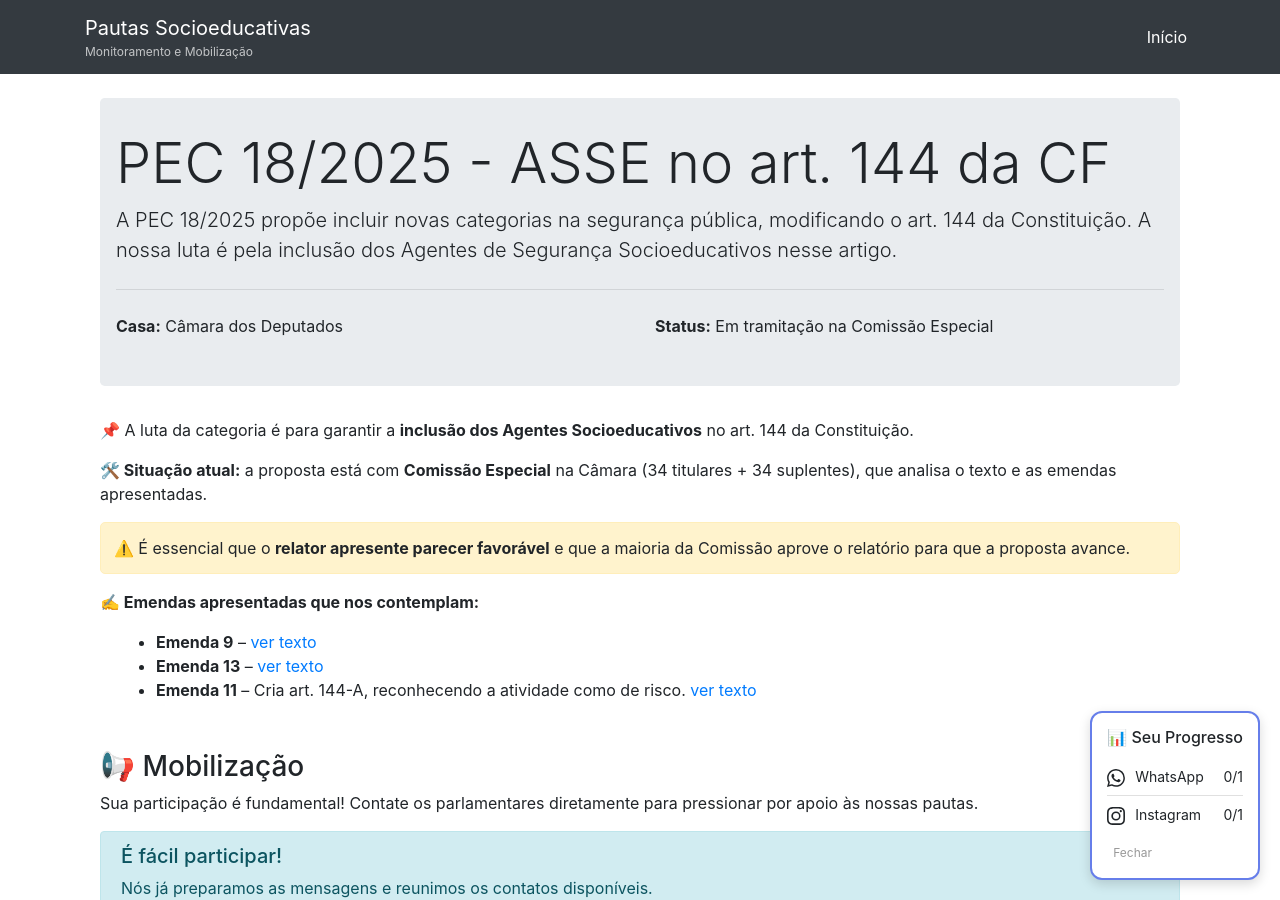
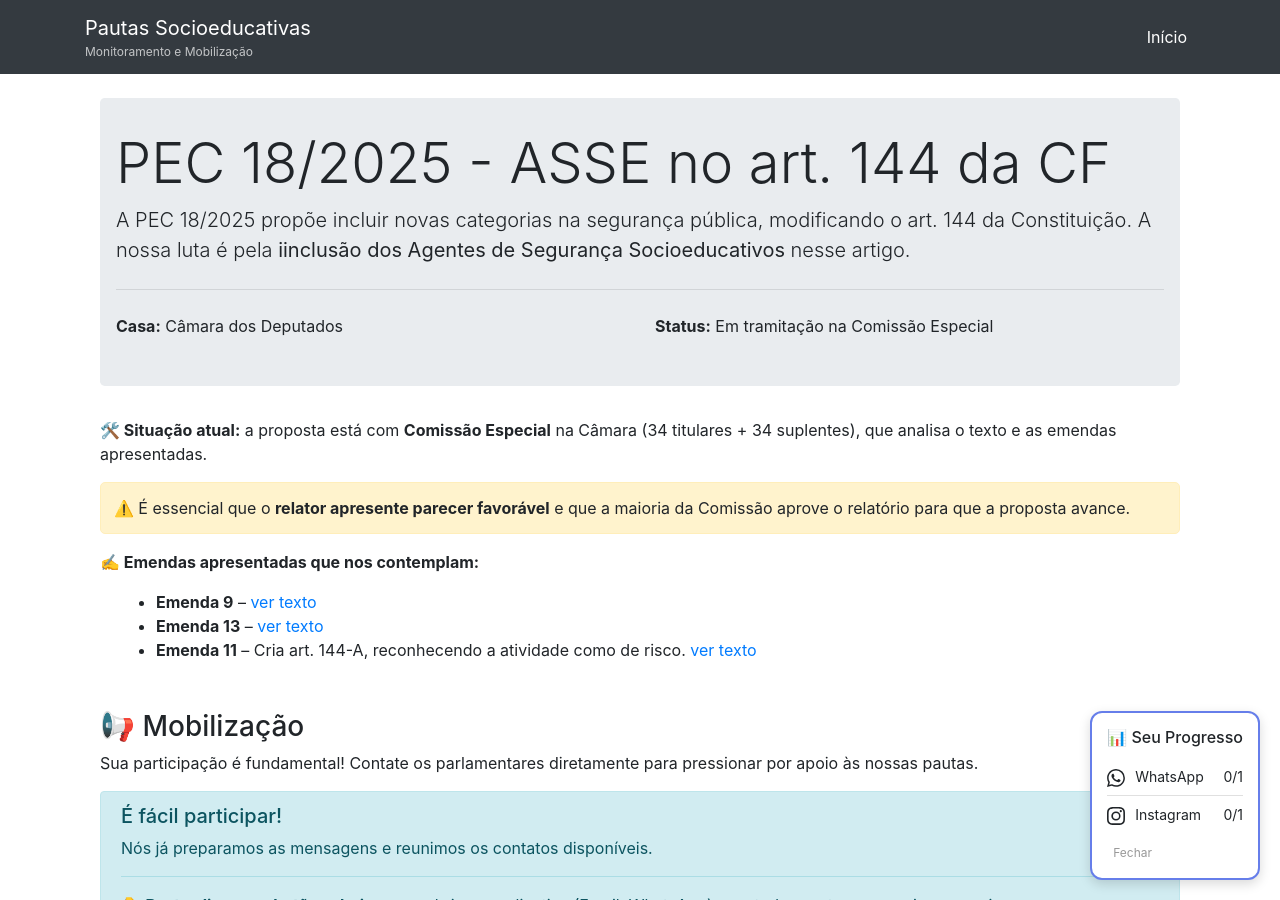
Before and after one commit to juliocjd/pautas-socioeducativas, a Jekyll site: the page built from _pautas/novo-teste.md, in a window 1280 px wide and 900 px high. Built offline with Jekyll 4.4.1, drawn with Linux system fonts in a browser that asks for light colours; nearby versions of some CDN libraries.

Commit message:
Atualizar pauta: novo-teste.md

```diff
--- a/_pautas/novo-teste.md
+++ b/_pautas/novo-teste.md
@@ -2,7 +2,7 @@
 layout: pauta
 title: PEC 18/2025 - ASSE no art. 144 da CF
 description: |
-  A PEC 18/2025 propõe incluir novas categorias na segurança pública, modificando o art. 144 da Constituição. A nossa luta é pela inclusão dos Agentes de Segurança Socioeducativos nesse artigo.
+  A PEC 18/2025 propõe incluir novas categorias na segurança pública, modificando o art. 144 da Constituição. A nossa luta é pela <strong>iinclusão dos Agentes de Segurança Socioeducativos</strong> nesse artigo.
 casa: Câmara dos Deputados
 status: Em tramitação na Comissão Especial
 featured: true
@@ -37,15 +37,12 @@ campanha:
       Agradecemos pelo seu apoio à inclusão dos Agentes de Segurança Socioeducativos na PEC 18/2025. Sua posição fortalece uma categoria que atua diariamente em condições de risco e com grande responsabilidade social.
 ---
 
-  <p>📌 A luta da categoria é para garantir a <strong>inclusão dos Agentes Socioeducativos</strong> no art. 144 da Constituição.</p>
-  <p><strong>🛠️ Situação atual:</strong> a proposta está com <strong>Comissão Especial</strong> na Câmara (34 titulares + 34 suplentes), que analisa o texto e as emendas apresentadas.</p>
-
-  <div style="background-color: #fff3cd; border: 1px solid #ffeeba; padding: 0.8em; border-radius: 5px; margin: 1em 0;">
+<p><strong>🛠️ Situação atual:</strong> a proposta está com <strong>Comissão Especial</strong> na Câmara (34 titulares + 34 suplentes), que analisa o texto e as emendas apresentadas.</p>
+<div style="background-color: #fff3cd; border: 1px solid #ffeeba; padding: 0.8em; border-radius: 5px; margin: 1em 0;">
     ⚠️ É essencial que o <strong>relator apresente parecer favorável</strong> e que a maioria da Comissão aprove o relatório para que a proposta avance.
-  </div>
-
-  <p><strong>✍️ Emendas apresentadas que nos contemplam:</strong></p>
-  <ul style="margin-left: 1em;">
+</div>
+<p><strong>✍️ Emendas apresentadas que nos contemplam:</strong></p>
+<ul style="margin-left: 1em;">
     <li><strong>Emenda 9</strong> – <a href="https://www.camara.leg.br/proposicoesWeb/prop_mostrarintegra?codteor=3011065&filename=EMC%209%20PEC01825%20=%3E%20PEC%2018/2025" target="_blank">ver texto</a></li>
     <li><strong>Emenda 13</strong> – <a href="https://www.camara.leg.br/proposicoesWeb/prop_mostrarintegra?codteor=3011563&filename=EMC%2013%20PEC01825%20=%3E%20PEC%2018/2025" target="_blank">ver texto</a></li>
     <li><strong>Emenda 11</strong> – Cria art. 144-A, reconhecendo a atividade como de risco. <a href="https://www.camara.leg.br/proposicoesWeb/prop_mostrarintegra?codteor=3011531&filename=EMC+11+PEC01825+%3D%3E+PEC+18/2025" target="_blank">ver texto</a></li>
```
